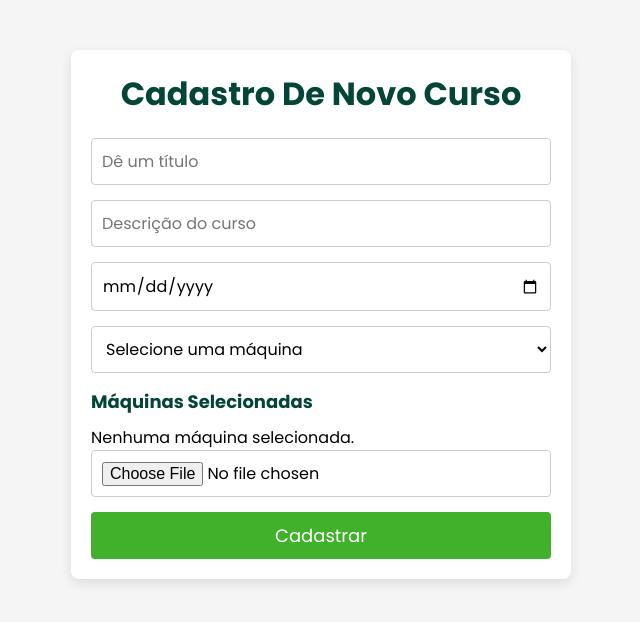
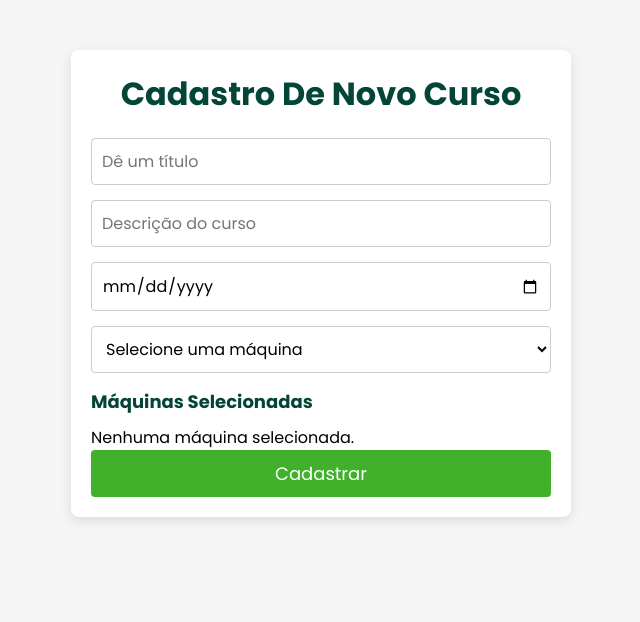
Before and after one commit to RafaEdu/ProjetoWEBINAR, a React (Vite) app: page / in a window 1280 px wide. Shown: the top 622 px of the page, without its empty margins (319-959 px from the left). Built offline with nearby package versions, Linux system fonts and the light colour scheme.

Commit message:
Versão 3 tela CadastroTreinamento

```diff
--- a/src/pages/CadastroTreinamento/index.jsx
+++ b/src/pages/CadastroTreinamento/index.jsx
@@ -84,7 +84,6 @@ function CadastroTreinamento() {
           )}
         </div>
 
-        <input name="anexo" type='file' />
         <button type='button'>Cadastrar</button>
       </form>
     </div>
```
